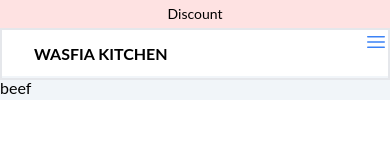
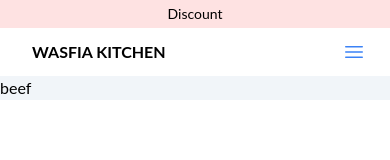
Before and after one commit to naimurcse/react-mealdb, a React (Vite) app: page /beef in a window 390 px wide. Shown: the top 160 px of the page. Built offline with nearby package versions, Linux system fonts and the light colour scheme.

Commit message:
Nav menu's icon changing and styling updated

```diff
--- a/src/component/Header/Header.jsx
+++ b/src/component/Header/Header.jsx
@@ -1,24 +1,31 @@
 import { Link } from "react-router-dom";
 import ActiveLink from "../ActiveLink/ActiveLink";
 import "./Header.css";
-import { Bars3Icon } from "@heroicons/react/24/solid";
+import { Bars3Icon, XMarkIcon } from "@heroicons/react/24/solid";
 import { useState } from "react";
 
 const Header = () => {
    const [open, setOpen] = useState(false);
    console.log("Open", open);
    return (
-      <div className="flex md:flex-col absolute md:static w-full justify-between border-2">
+      <div className="flex md:flex-col absolute md:static w-full justify-between items-center">
          <div className="logo md:text-center">
             <h2 className="md:text-4xl font-bold md:font-thin py-3 pl-8 md:pl-0">WASFIA KITCHEN</h2>
          </div>
-         <div>
-            <div className="" onClick={() => setOpen(!open)}>
+
+         <div className="mr-6" onClick={() => setOpen(!open)}>
+            <span>
+               {open ? (
+                  <XMarkIcon className="h-6 w-6 text-blue-500 md:hidden" />
+               ) : (
                   <Bars3Icon className="h-6 w-6 text-blue-500 md:hidden" />
+               )}
+            </span>
          </div>
+
          <nav
-               className={`flex md:flex-row md:justify-center flex-col absolute end-0 duration-500 bg-orange-100 ${
-                  open ? "top-10" : "-top-60"
+            className={`flex md:flex-row md:justify-center flex-col absolute md:static end-0 duration-500 bg-orange-100 md:bg-transparent ${
+               open ? "top-12" : "-top-60"
             }`}
          >
             <ActiveLink to="/">Home</ActiveLink>
@@ -28,7 +35,6 @@ const Header = () => {
             <ActiveLink to="/beef">Beef</ActiveLink>
          </nav>
       </div>
-      </div>
    );
 };
 
```
Lines whose indentation alone changed are shown as unchanged.
